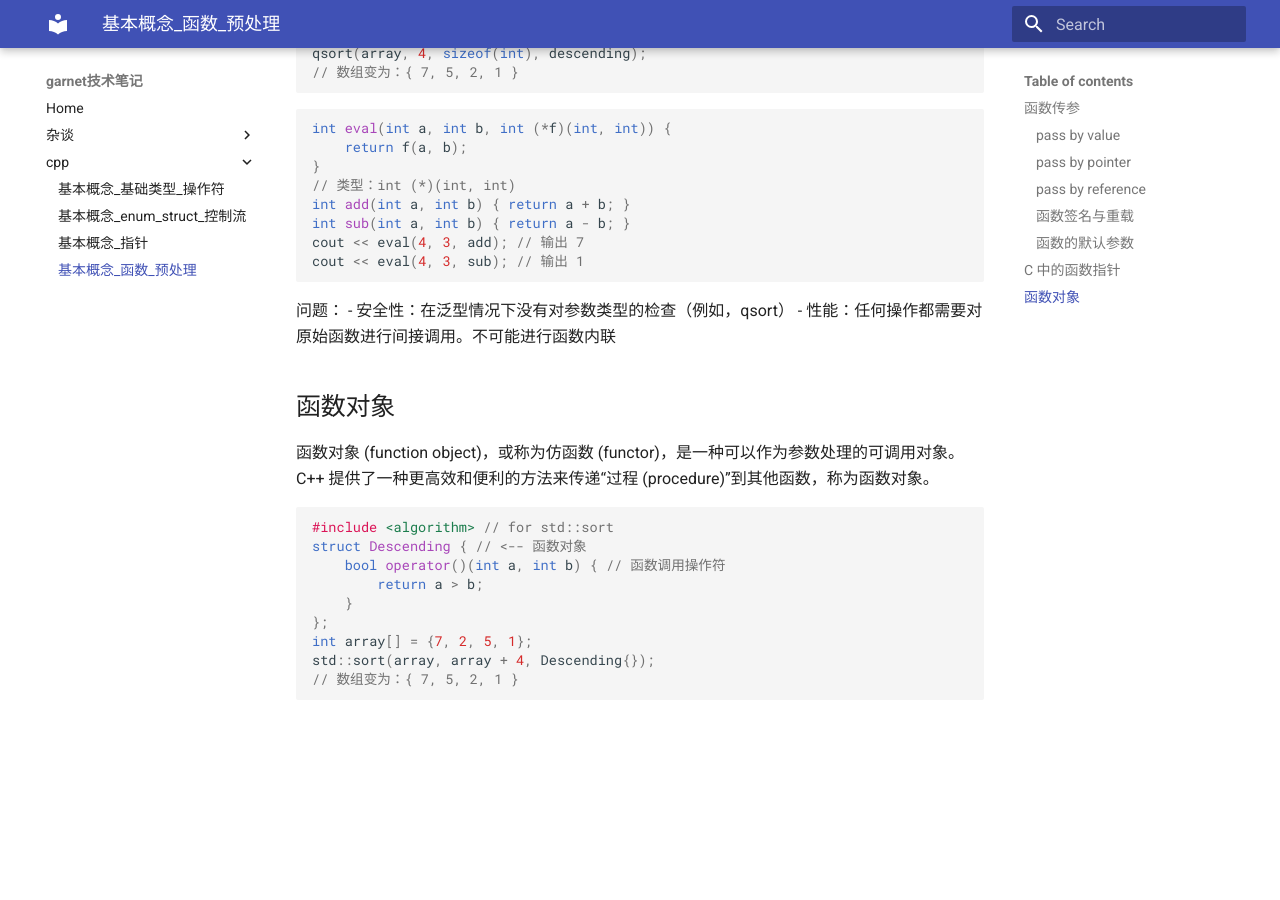
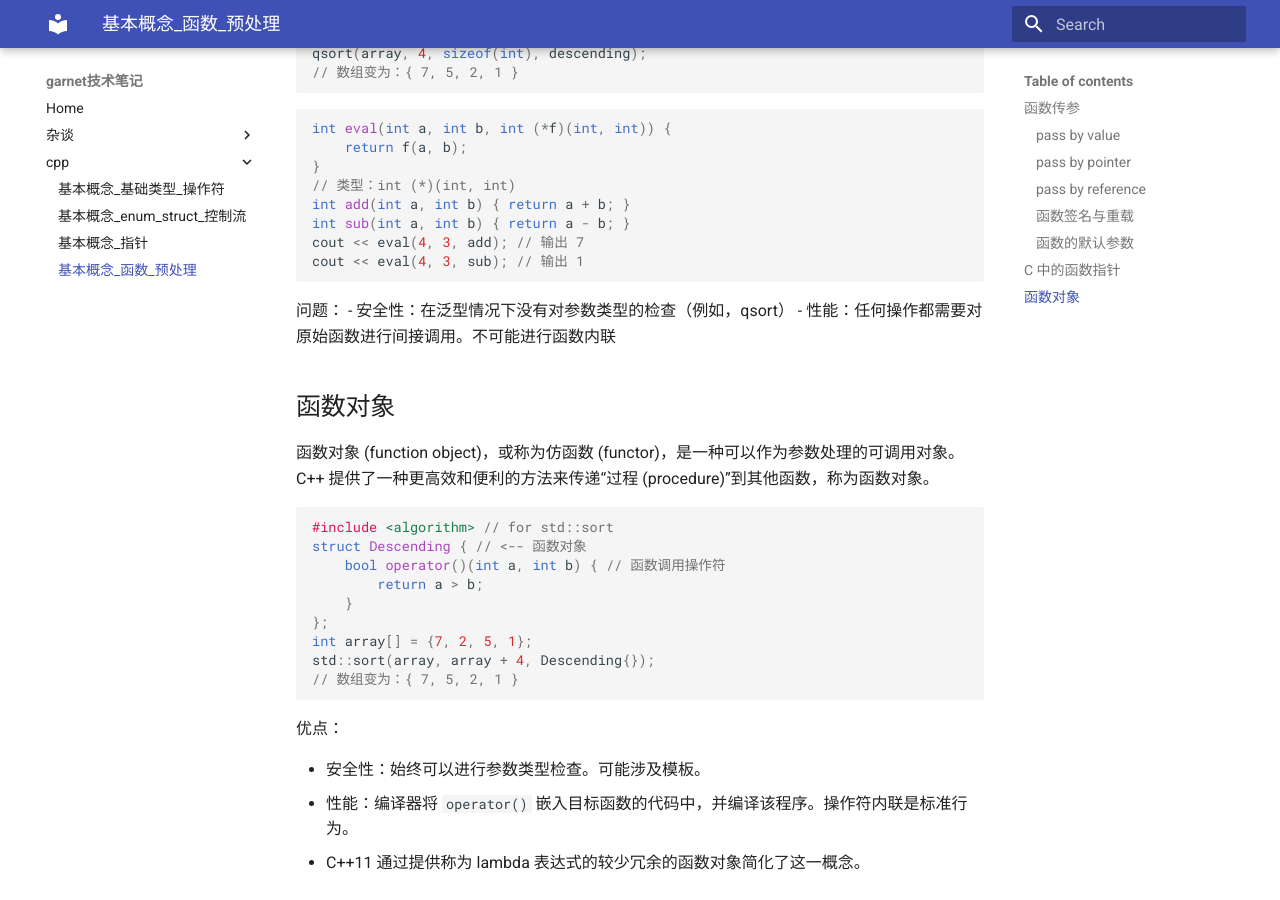
Before and after one commit to ymma98/technotes, an MkDocs documentation site: the page built from docs/cpp/基本概念_函数_预处理.md, in a window 1280 px wide and 900 px high, scrolled down 2701 px. Built offline with MkDocs 1.6.1 and Material for MkDocs 9.7.7, drawn with Linux system fonts in a browser that asks for light colours; before the commit the page ends 3425 px from its top, so only the background shows below that.

Commit message:
docs/cpp/基本概念_函数_预处理.md updated from https://stackedit.cn/

````diff
--- a/docs/cpp/基本概念_函数_预处理.md
+++ b/docs/cpp/基本概念_函数_预处理.md
@@ -171,7 +171,14 @@ int array[] = {7, 2, 5, 1};
 std::sort(array, array + 4, Descending{});
 // 数组变为：{ 7, 5, 2, 1 }
 ```
+
+优点：
+
+-   安全性：始终可以进行参数类型检查。可能涉及模板。
+-   性能：编译器将 `operator()` 嵌入目标函数的代码中，并编译该程序。操作符内联是标准行为。
+-   C++11 通过提供称为 lambda 表达式的较少冗余的函数对象简化了这一概念。
 <!--stackedit_data:
-eyJoaXN0b3J5IjpbLTE4NjE0ODM1NDQsMTAzNDE5MjMxNSwtMT
-g0MTIwMzcyMywxNTA3Mjc0NDkyLDE4NTQwNDc2MDFdfQ==
+eyJoaXN0b3J5IjpbLTIxMjQ2MzgwNiwtMTg2MTQ4MzU0NCwxMD
+M0MTkyMzE1LC0xODQxMjAzNzIzLDE1MDcyNzQ0OTIsMTg1NDA0
+NzYwMV19
 -->
````
